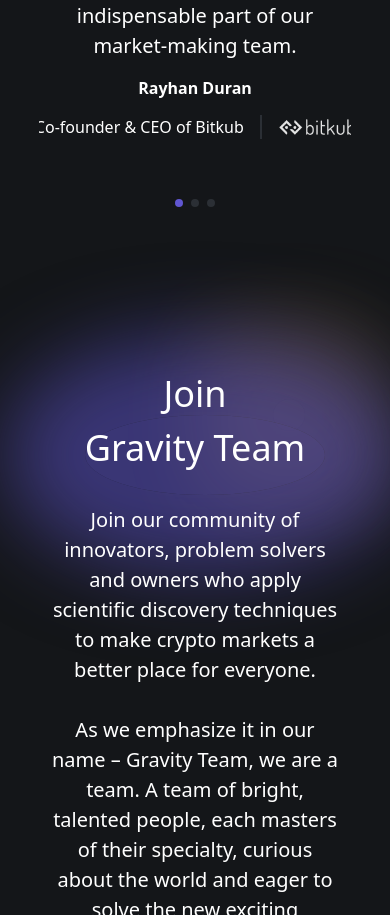
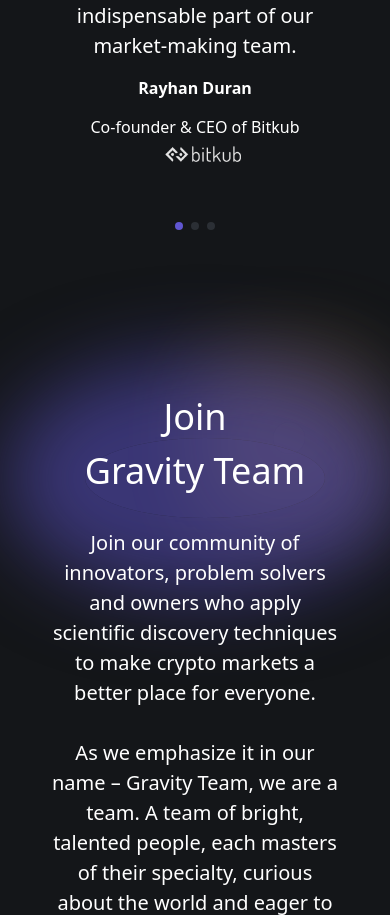
Before and after one commit to PohuliaiDanylo/SpaceTeamCrypto, a React (Vite) app: page / in a window 390 px wide. Shown: the part 5969-6884 px from the top of the page. Built offline with nearby package versions, Linux system fonts and the light colour scheme.

Commit message:
fixed out of screen description glitch

```diff
--- a/src/components/PartnersSlider/PartnersSlider.scss
+++ b/src/components/PartnersSlider/PartnersSlider.scss
@@ -149,6 +149,16 @@
                         height: $small-fs;
                         padding-left: 1rem;
                     }
+
+                    @media (max-width: 450px) {
+                        flex-direction: column;
+                        gap: calc($regular-gap / 4);
+
+                        & > p {
+                            padding: 0;
+                            border: none;
+                        }
+                    }
                 }
             }
         }
```
